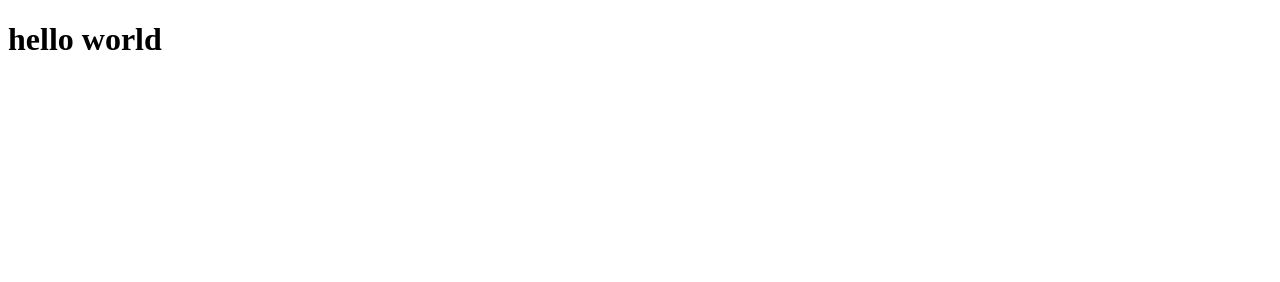
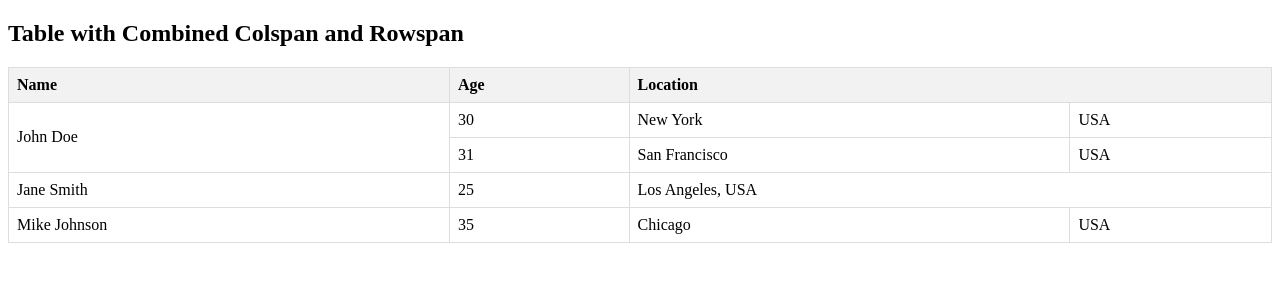
Before and after one commit to trupti-palve/text-2, a plain HTML site: page index.html in a window 1280 px wide. Drawn offline with Linux system fonts and the light colour scheme.

Commit message:
Update index.html

```diff
--- a/index.html
+++ b/index.html
@@ -1,11 +1,54 @@
 <!DOCTYPE html>
 <html lang="en">
-  <head>
-    <meta charset="UTF-8" />
-    <meta name="viewport" content="width=device-width, initial-scale=1.0" />
-    <title>login form</title>
-  </head>
-  <body>
-    <h1>hello world</h1>
-  </body>
+<head>
+    <meta charset="UTF-8">
+    <meta name="viewport" content="width=device-width, initial-scale=1.0">
+    <title>Table</title>
+</head>
+<body>
+    <style>
+        table {
+        width: 100%;
+        border-collapse: collapse;
+        }
+        th, td {
+        border: 1px solid #ddd;
+        padding: 8px;
+        text-align: left;
+        }
+        th {
+        background-color: #f2f2f2;
+        }
+        </style>
+        <h2>Table with Combined Colspan and Rowspan</h2>
+        <table>
+        <tr>
+        <th>Name</th>
+        <th>Age</th>
+        <th colspan="2">Location</th>
+        </tr>
+        <tr>
+        <td rowspan="2">John Doe</td>
+        <td>30</td>
+        <td>New York</td>
+        <td>USA</td>
+        </tr>
+        <tr>
+        <td>31</td>
+        <td>San Francisco</td>
+        <td>USA</td>
+    </tr>
+    <tr>
+    <td>Jane Smith</td>
+    <td>25</td>
+    <td colspan="2">Los Angeles, USA</td>
+    </tr>
+    <tr>
+    <td>Mike Johnson</td>
+    <td>35</td>
+    <td>Chicago</td>
+    <td>USA</td>
+    </tr>
+    </table>
+</body>
 </html>
```
